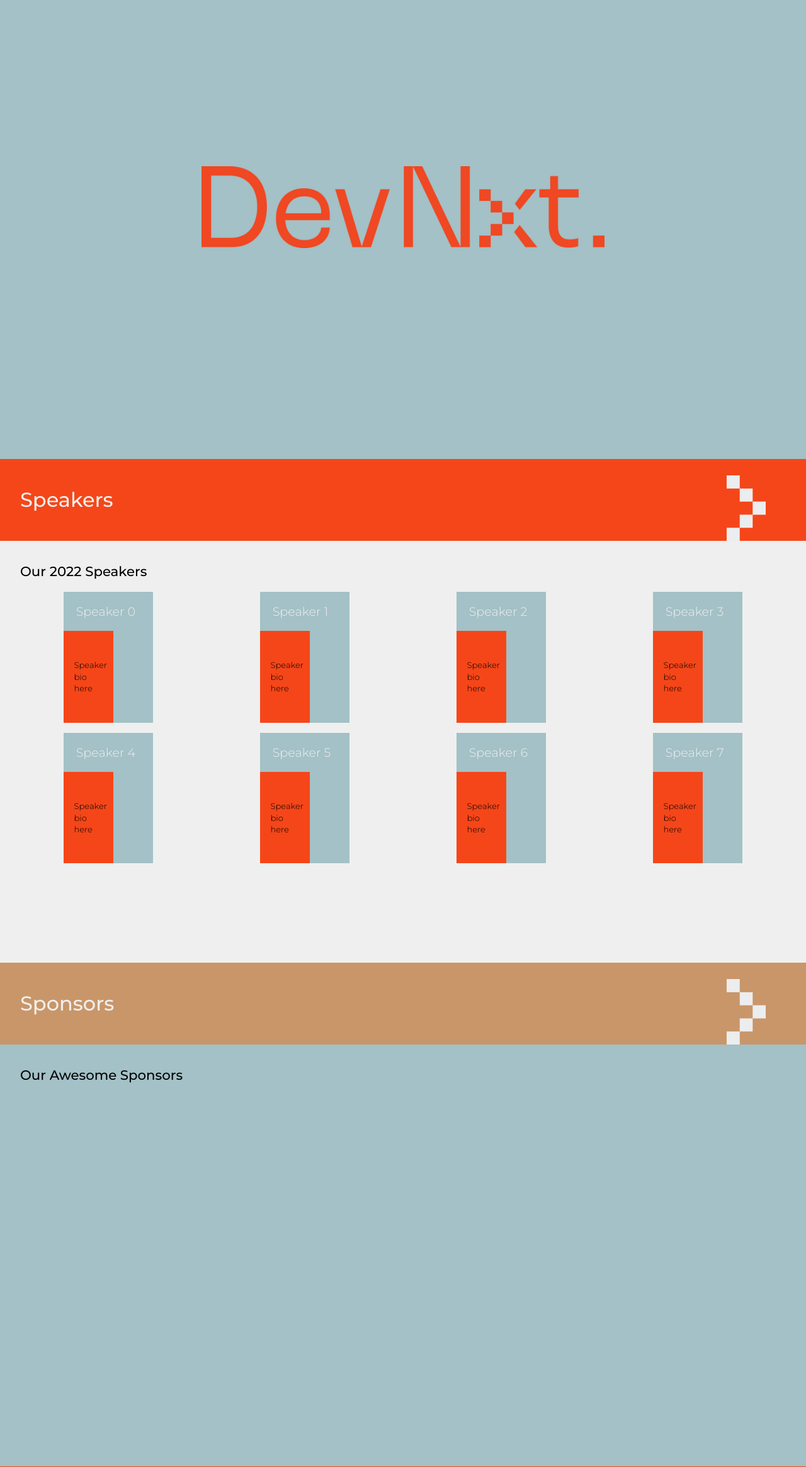
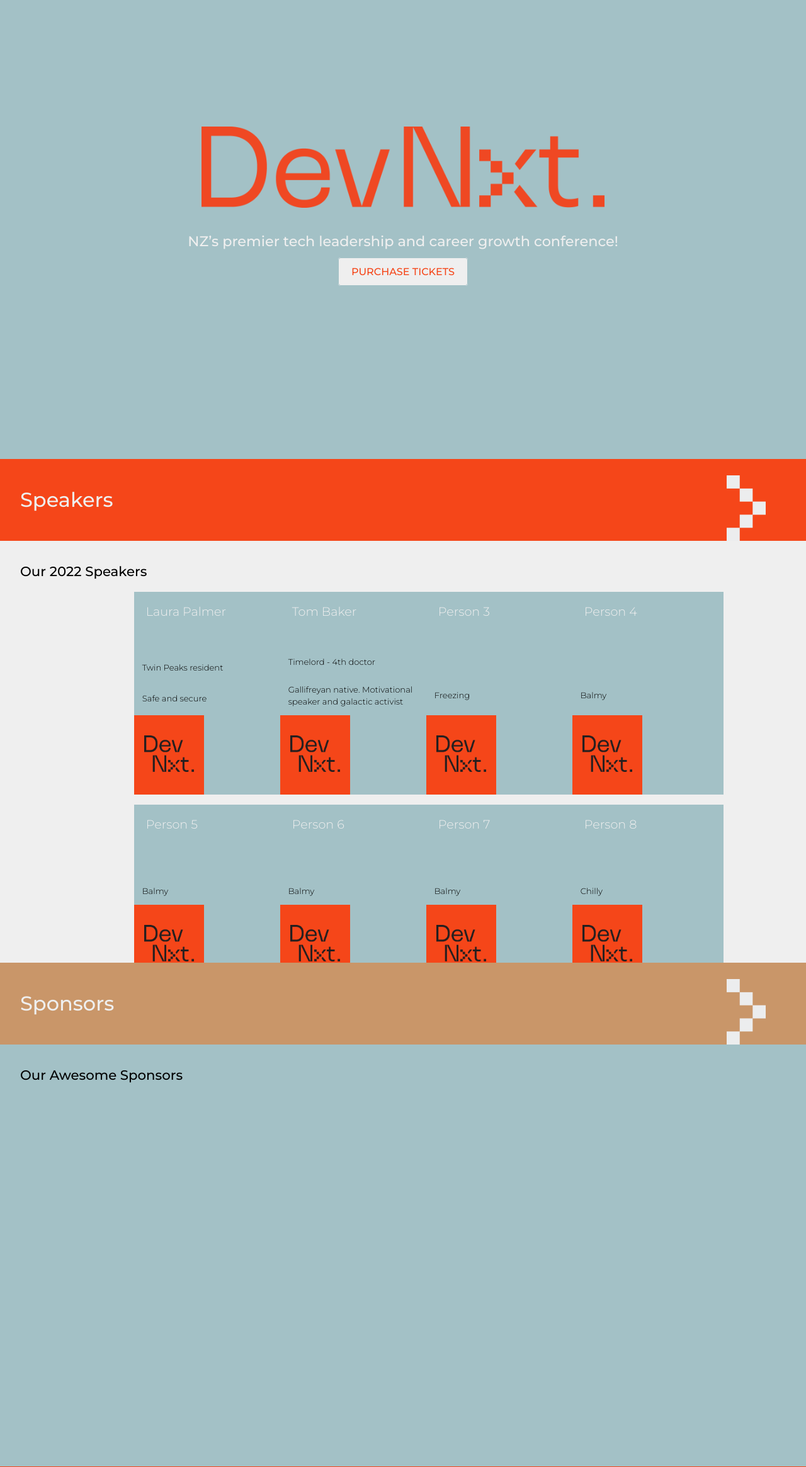
Before and after one commit to devnxt-nz/devnxt-nz.github.io, an ASP.NET Core app: page / in a window 1280 px wide. Shown: the part 71-2401 px from the top of the page at 63% size. Run offline with ASP.NET Core 8, Linux system fonts and the light colour scheme.

Commit message:
Tidied up the speaker grid

```diff
--- a/Client/Pages/Index.razor
+++ b/Client/Pages/Index.razor
@@ -1,4 +1,5 @@
 @page "/"
+@inject HttpClient Http
 
 <NavMenu />
 
@@ -6,6 +7,14 @@
     <header>
         <img src="/img/DevNxt-logo-orange.png" alt="DevNxt conference logo" class="header-logo">
     </header>
+    <div>
+        <p class="byline">
+            NZ&rsquo;s premier tech leadership and career growth conference!
+        </p>
+        <div class="cta">
+            <a href="#" class="button">Purchase tickets</a>
+        </div>
+    </div>
 </section>
 <section class="platinum">
     <header id="speakers" class="with-motif orange">
@@ -14,9 +23,15 @@
     <div>
         <h2>Our 2022 Speakers</h2>
         <div class="speaker-grid">
-            @for(int i = 0; i < 8; i++){
-                string speakerName = $"Speaker {i}";
-                <Speaker Name=@speakerName />
+            @if (speakers == null)
+            {
+                <p><em>Loading...</em></p>
+            }
+            else
+            {
+                foreach(Presenter speaker in speakers){
+                    <Speaker Presenting=@speaker />
+                }
             }
         </div>
     </div>
@@ -32,3 +47,14 @@
         </div>
     </div>
 </section>
+
+
+@code {
+    private Presenter[] speakers;
+
+    protected override async Task OnInitializedAsync()
+    {
+        speakers = await Http.GetFromJsonAsync<Presenter[]>("sample-data/speaker-data.json");
+    }
+
+}
--- a/Client/Shared/Speaker.razor
+++ b/Client/Shared/Speaker.razor
@@ -1,12 +1,17 @@
 <div class="speaker">
-    <h3>@Name</h3>
+    <h3>@Presenting.Name</h3>
+    <p class="social">@Presenting.Social</p>
+    <p>@Presenting.Title</p>
+    <p>@Presenting.Bio</p>
     <div class="box">
-        <p>Speaker bio here</p>
+        <img src="@Presenting.Image" alt="@Presenting.Name profile photo" />
     </div>
 </div>
 
 @code {
 
     [Parameter]
-    public string Name { get; set; }
+    public Presenter Presenting { get; set; }
+
+
 }
--- a/Client/wwwroot/css/main.css
+++ b/Client/wwwroot/css/main.css
@@ -11,14 +11,17 @@ footer a { color: inherit; }
 
 .speaker h3 { color: var(--platinum); }
 
+.byline { color: var(--platinum); font-size: 1.4em; font-weight: 500; }
 
 /* ====== STRUCTURE ====== */
 .page { display: grid; grid-auto-flow: row; grid-auto-rows: 100vh; }
-.speaker-grid { display: grid; justify-items: center; gap: 1em 2em; grid-template-columns: repeat(4, minmax(200px, 1fr)); }
+.speaker-grid { display: grid; justify-items: center; gap: 1em 2em; grid-template-columns: repeat(4, minmax(200px, 1fr)); margin: 0 auto; width: 67%; }
 
 nav { background-color: transparent; position: fixed; top: 0; width: 100%; z-index: 3; transition: background-color 1.25s linear; }
 nav ul { display: flex; flex-flow: row; justify-content: flex-end; list-style: none; gap: 1em; margin: 0; padding: 2em; }
 nav li { font-size: 1em; }
+
+.home > div { display: flex; align-items: center; flex-flow: column; }
 
 footer { padding: 2em 2em 4em; }
 
@@ -39,6 +42,15 @@ nav.scroll { background-color: var(--platinum); }
 .platinum { background-color: var(--platinum); }
 .tan { background-color: var(--tan); }
 
+.cta .button { background-color: var(--platinum);
+    border: 1px solid var(--opal);
+    border-radius: 4px;
+    color: var(--orange);
+    font-size: 1em;
+    padding: .75em 1.25em;
+    text-transform: uppercase;
+    font-family: 'Montserrat'; }
+
 .with-motif { padding: 1em 2em; position: relative; }
 .with-motif.orange::before { background: transparent url('../img/DevNxt-conference-logo-platinum.png') no-repeat right top; background-size: contain; bottom: 0; content: ' '; height: 80%; position: absolute; right: 4em; width: 100%; }
 .with-motif.orange h2, .with-motif.orange h1 { color: var(--platinum); }
@@ -53,9 +65,11 @@ nav.scroll { background-color: var(--platinum); }
 .with-motif.tan h1, .with-motif.tan h2 { color: var(--platinum); }
 
 
-.speaker { position: relative; background-color: var(--opal); display: flex; flex-flow: column; justify-content: space-between; max-width: 260px; }
-.speaker h3 { padding: 0 1em; }
-.speaker .box { align-self: flex-start; background-color: var(--orange); max-width: 33%; padding: 2em 1em; }
+.speaker { position: relative; background-color: var(--opal); display: flex; flex-flow: column; justify-content: space-between; width: 240px; }
+.speaker h3, .speaker p { padding: 0 1em; }
+
+.speaker .box { align-self: flex-start; background-color: var(--orange); max-width: 33%; padding: 2em 1em; position: relative; }
+.speaker img { width: 100%; }
 
 footer { color: var(--platinum); display: flex; justify-content: space-around; }
 .social ul, .links ul { list-style: none; }
@@ -71,8 +85,21 @@ footer { color: var(--platinum); display: flex; justify-content: space-around; }
 }
 
 
+@media screen and (max-width: 1039.999px) {
+    .speaker-grid { width: unset; }
+    .speaker { width: 100%; }
+}
+
+
 @media screen and (max-width: 438.95px) {
-    .page { grid-auto-rows: 25vh auto; }
-    .speaker-grid { grid-template-columns: 1fr; gap: 1em; }
+    .page { grid-auto-rows: minmax(min-content, 48vh); }
+    .speaker-grid { grid-template-columns: 82%; gap: 1em; justify-content: center; }
     .with-motif::before { right: 1.67em !important; }
+
+    .home { gap: 1em; }
+
+    .byline { font-size: 1em; text-align: center; }
+
+    .speaker { width: 100%; }
+    .speaker .box { width: 40%; }
 }
--- a/Client/wwwroot/index.html
+++ b/Client/wwwroot/index.html
@@ -6,14 +6,14 @@
     <meta charset="utf-8">
     <meta name="viewport" content="width=device-width, initial-scale=1, shrink-to-fit=no">
     <!-- Search Engine -->
-    <meta name="description" content="New Zealand's freshest, finest technology leadership conference.">
+    <meta name="description" content="New Zealand's freshest, finest technology leadership conference. Hear experienced speakers talk about career tracks, team generativity and personal growth paths">
     <!-- Schema.org for Google -->
     <meta itemprop="name" content="DevNxt">
-    <meta itemprop="description" content="New Zealand's freshest, finest technology leadership conference.">
+    <meta itemprop="description" content="New Zealand's freshest, finest technology leadership conference. Hear experienced speakers talk about career tracks, team generativity and personal growth paths">
     <!-- Open Graph general (Facebook, Pinterest, etc.) -->
     <meta property="og:title" content="DevNxt">
-    <meta property="og:description" content="New Zealand's freshest, finest technology leadership conference.">
-    <meta property="og:image" content="https://devnxt.nz/card.png">
+    <meta property="og:description" content="New Zealand's freshest, finest technology leadership conference. Hear experienced speakers talk about career tracks, team generativity and personal growth paths.">
+    <meta property="og:image" content="https://devnxt.nz/img/devnxt-vertical-logo-orange.png">
     <meta property="og:url" content="https://devnxt.nz">
     <meta property="og:site_name" content="DevNxt">
     <meta property="og:locale" content="en_NZ">
@@ -33,7 +33,7 @@
     <meta property="twitter:title" content="DevNext">
     <meta property="twitter:description" content="New Zealand's freshest, finest technology leadership conference.">
     <meta property="twitter:site" content="@DevNxt_NZ">
-    <meta property="twitter:image:src" content="https://devnxt.nz/card.png">
+    <meta property="twitter:image:src" content="https://devnxt.nz/img/devnxt-vertical-logo-orange.png">
 
 </head>
 
--- /dev/null
+++ b/Client/wwwroot/sample-data/speaker-data.json
@@ -0,0 +1,58 @@
+[
+  {
+    "name": "Laura Palmer",
+    "title": "Twin Peaks resident",
+    "social": "",
+    "bio": "Safe and secure",
+    "image": "/img/devnxt-vertical-logo-black.png"
+  },
+  {
+    "name": "Tom Baker",
+    "title": "Timelord - 4th doctor",
+    "social": "",
+    "bio": "Gallifreyan native. Motivational speaker and galactic activist",
+    "image": "/img/devnxt-vertical-logo-black.png"
+  },
+  {
+    "name": "Person 3",
+    "title": "",
+    "social": "",
+    "bio": "Freezing",
+    "image": "/img/devnxt-vertical-logo-black.png"
+  },
+  {
+    "name": "Person 4",
+    "title": "",
+    "social": "",
+    "bio": "Balmy",
+    "image": "/img/devnxt-vertical-logo-black.png"
+  },
+  {
+    "name": "Person 5",
+    "title": "",
+    "social": "",
+    "bio": "Balmy",
+    "image": "/img/devnxt-vertical-logo-black.png"
+  },
+  {
+    "name": "Person 6",
+    "title": "",
+    "social": "",
+    "bio": "Balmy",
+    "image": "/img/devnxt-vertical-logo-black.png"
+  },
+  {
+    "name": "Person 7",
+    "title": "",
+    "social": "",
+    "bio": "Balmy",
+    "image": "/img/devnxt-vertical-logo-black.png"
+  },
+  {
+    "name": "Person 8",
+    "title": "",
+    "social": "",
+    "bio": "Chilly",
+    "image": "/img/devnxt-vertical-logo-black.png"
+  }
+]
```
Also changed, not shown: Client/Models/Presenter.cs (added, +13 -0 lines), Client/wwwroot/sample-data/weather.json (deleted, +0 -27 lines).
